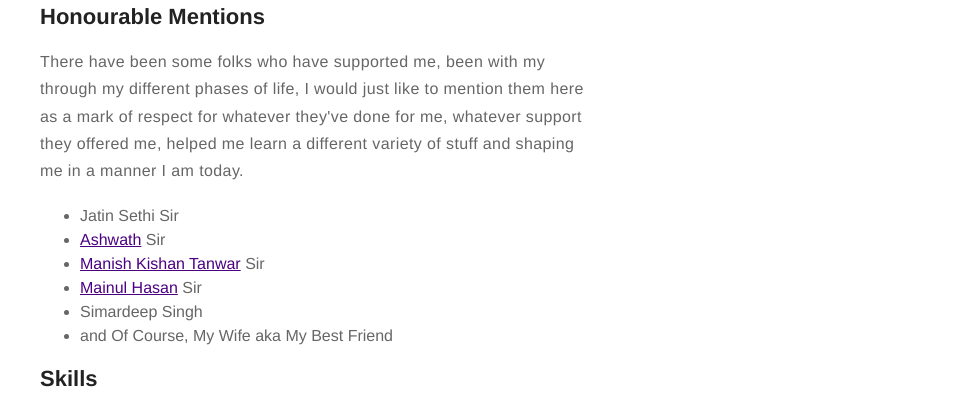
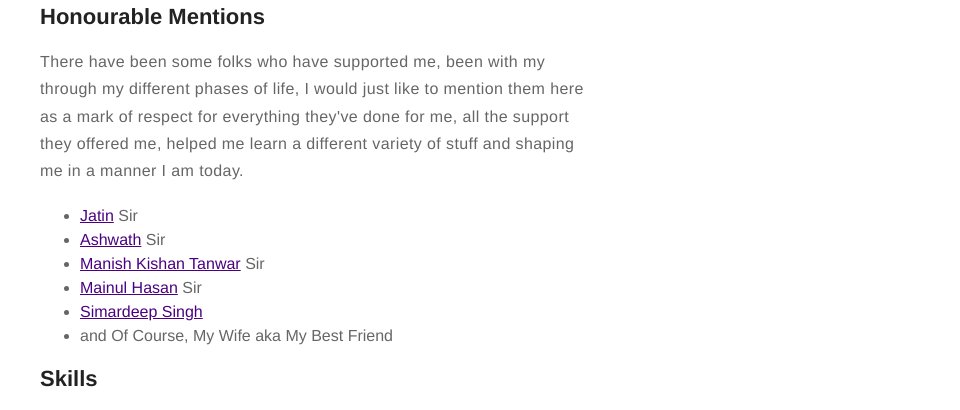
Before and after one commit to cryptic-hunter/cryptic-hunter.github.io, a Jekyll site: the page built from about.md, in a window 1280 px wide. Shown: the part 1188-1598 px from the top of the page, without its empty margins (320-1280 px from the left). Built offline with Jekyll 4.4.1, drawn with Linux system fonts in a browser that asks for light colours; nearby versions of some CDN libraries.

Commit message:
Initial Commit

```diff
--- a/about.md
+++ b/about.md
@@ -10,14 +10,14 @@ layout: page
 <p>When I am not working on any Infosec Stuff, I like to watch movies, explore some good food and just sit at some peaceful place away from hassles.</p>
 
 <h2>Honourable Mentions</h2>
-<p>There have been some folks who have supported me, been with my through my different phases of life, I would just like to mention them here as a mark of respect for whatever they've done for me, whatever support they offered me, helped me learn a different variety of stuff and shaping me in a manner I am today.
+<p>There have been some folks who have supported me, been with my through my different phases of life, I would just like to mention them here as a mark of respect for everything they've done for me, all the support they offered me, helped me learn a different variety of stuff and shaping me in a manner I am today.
 <p>
 <ul>
-	<li>Jatin Sethi Sir</li>
+	<li><a href="https://www.linkedin.com/in/sethijatin">Jatin</a> Sir</li>
 	<li><a href="https://twitter.com/ka3hk">Ashwath</a> Sir</li>
 	<li><a href="https://twitter.com/IndiShell1046">Manish Kishan Tanwar</a> Sir</li>
 	<li><a href="https://twitter.com/2mikU">Mainul Hasan</a> Sir</li>
-	<li>Simardeep Singh</li>
+	<li><a href="https://www.simardeepsingh.tech/">Simardeep Singh</a></li>
 	<li>and Of Course, <b>My Wife aka My Best Friend</b></li>
 </ul>
 
```
